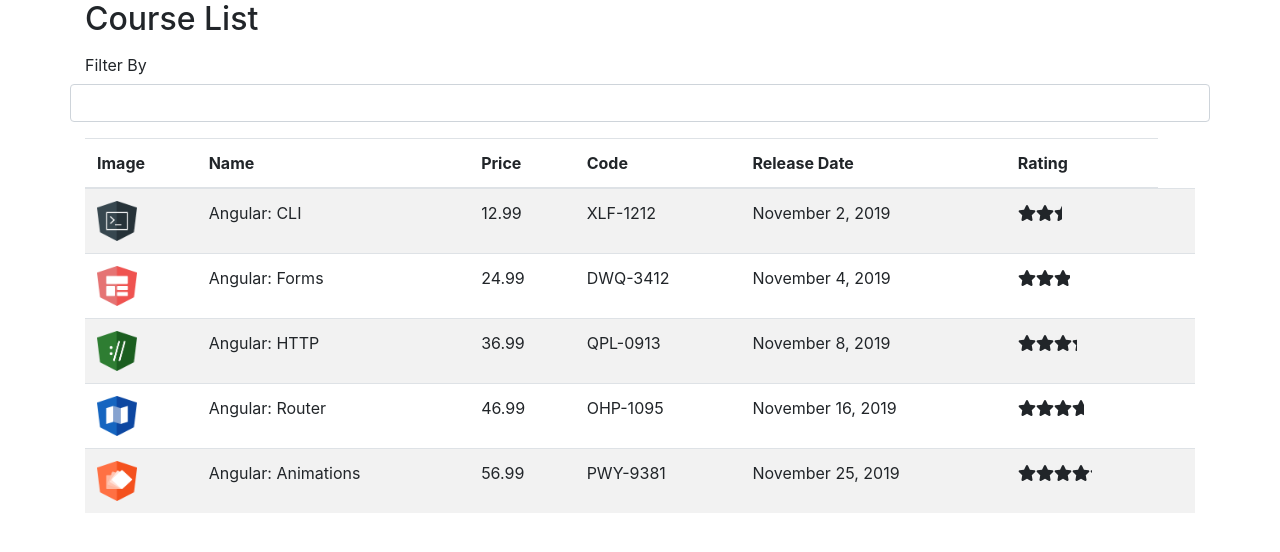
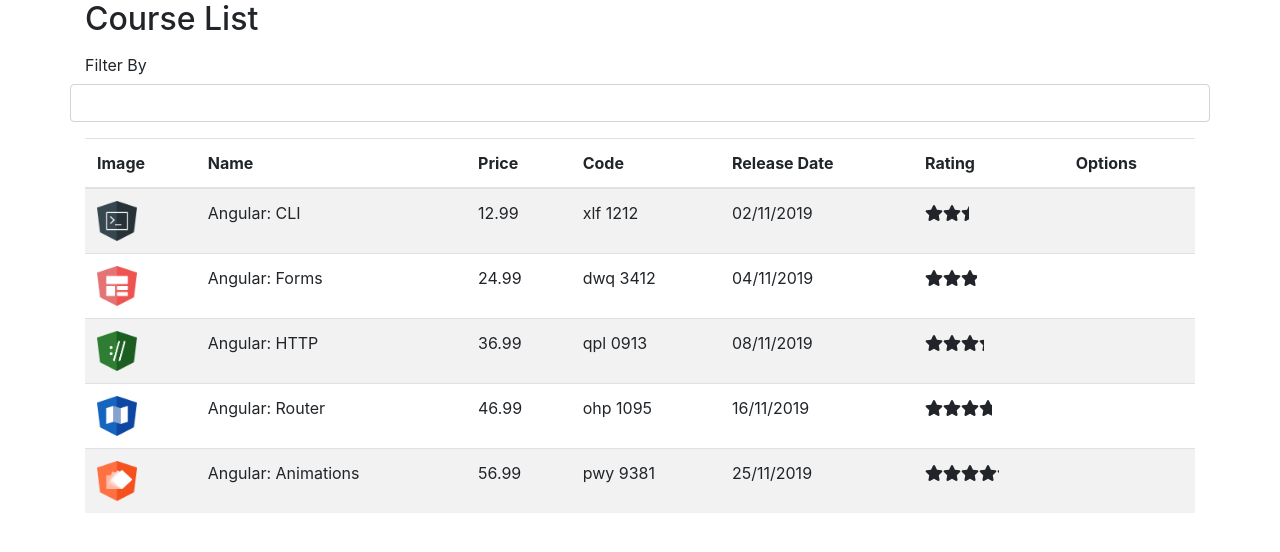
Before and after one commit to flaviohnm/course-manager, an Angular app: page / in a window 1280 px wide. Shown: the top 552 px of the page. Built offline with nearby package versions, Linux system fonts and the light colour scheme.

Commit message:
utilização de pipe no codigo

```diff
--- a/src/app/app.module.ts
+++ b/src/app/app.module.ts
@@ -6,17 +6,19 @@
 import { CourseListComponent } from './courses/course-list.component'
 import { StarComponent } from './star/star.component';
 import { FontAwesomeModule } from '@fortawesome/angular-fontawesome';
+import { ReplacePipe } from './pipe/replace.pipe';
 
 @NgModule({
   declarations: [
     AppComponent,
     CourseListComponent,
     StarComponent,
+    ReplacePipe
   ],
   imports: [
     BrowserModule,
     FormsModule,
-    FontAwesomeModule
+    FontAwesomeModule,
   ],
   providers: [],
   bootstrap: [AppComponent]
--- a/src/app/courses/course-list.component.html
+++ b/src/app/courses/course-list.component.html
@@ -16,6 +16,7 @@
       <th>Code</th>
       <th>Release Date</th>
       <th>Rating</th>
+      <th>Options</th>
     </tr>
   </thead>
   <tbody>
@@ -23,8 +24,8 @@
       <td><img [src]="course.imageUrl" width="40" height="40"></td>
       <td>{{ course.name }}</td>
       <td>{{ course.price }}</td>
-      <td>{{ course.code }}</td>
-      <td>{{ course.releaseDate }}</td>
+      <td>{{ course.code | lowercase | replace: '-': ' '}}</td>
+      <td>{{ course.releaseDate | date: 'dd/MM/yyyy' }}</td>
       <td>
         <app-star [rating]="course.rating"></app-star>
       </td>
--- /dev/null
+++ b/src/app/pipe/replace.pipe.ts
@@ -0,0 +1,16 @@
+import { Pipe, PipeTransform } from "@angular/core";
+
+@Pipe({
+
+  name: 'replace'
+
+})
+export class ReplacePipe implements PipeTransform {
+
+  transform(value: string, char: string, valueToReplace: string) {
+
+    return value.replace(char, valueToReplace);
+
+  }
+
+}
```
